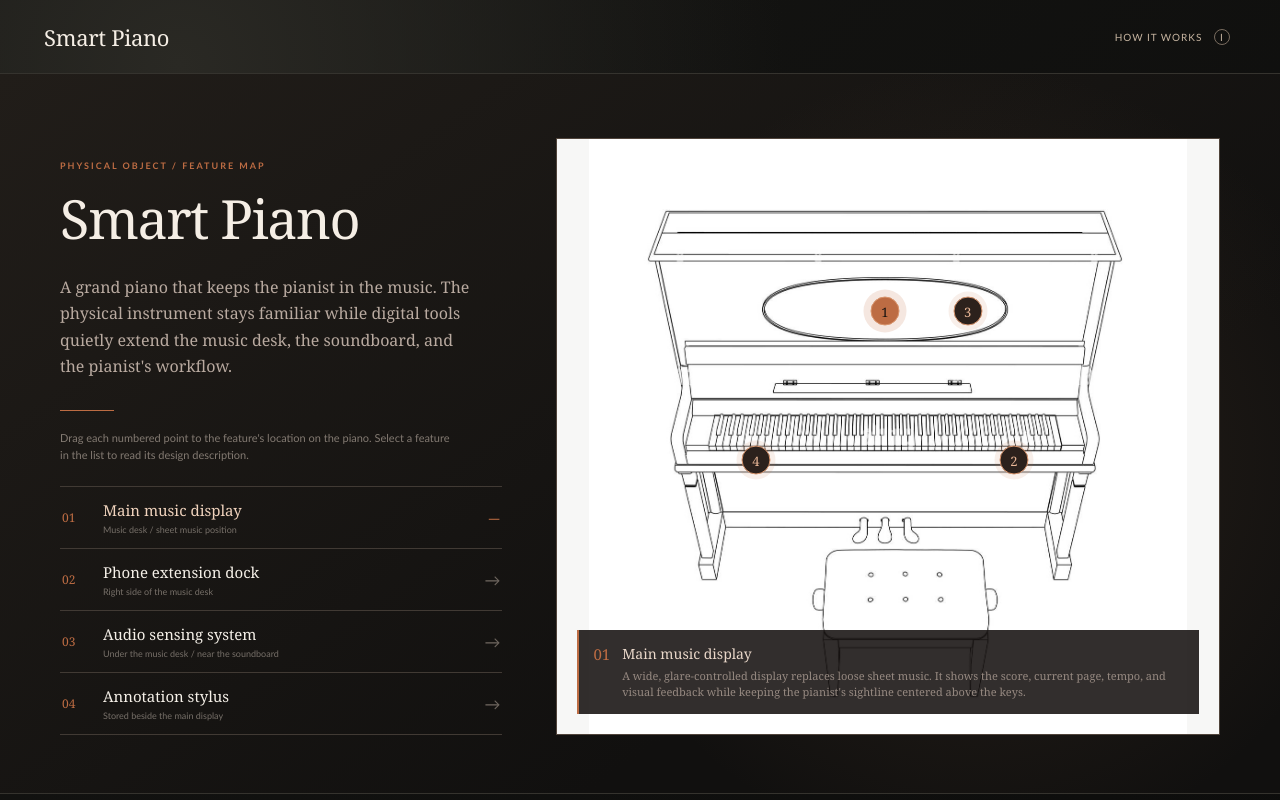
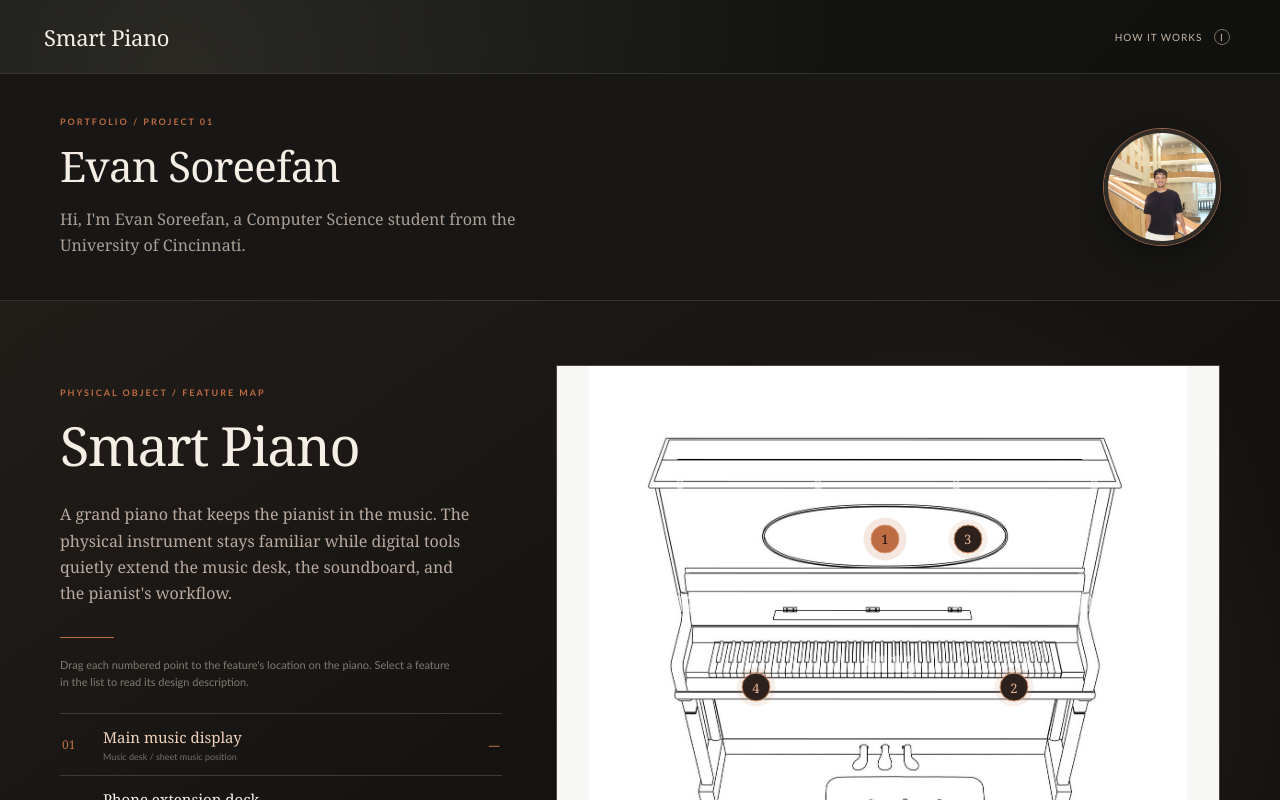
Before and after one commit to soreefei/UI_Project1, a Svelte app: page / in a window 1280 px wide. Shown: the top 800 px of the page. Built offline with nearby package versions, Linux system fonts and the light colour scheme.

Commit message:
more changes

```diff
--- a/src/App.svelte
+++ b/src/App.svelte
@@ -1,5 +1,6 @@
 <script>
   import pianoImage from "../outline-of-a-piano-with-a-chair-from-black-lines-isolated-on-a-white-background-front-view-vector-illustration-2R5HHD9.jpg";
+  import profileImage from "../professionalPFP.jpg";
 
   const songs = [
     {
@@ -192,6 +193,22 @@
       >How it works <span>i</span></button
     >
   </header>
+
+  <section class="portfolio-intro" aria-labelledby="portfolio-title">
+    <div class="portfolio-copy">
+      <p class="eyebrow">PORTFOLIO / PROJECT 01</p>
+      <h2 id="portfolio-title">Evan Soreefan</h2>
+      <p>
+        Hi, I'm Evan Soreefan, a Computer Science student from the University of
+        Cincinnati.
+      </p>
+    </div>
+    <img
+      class="profile-image"
+      src={profileImage}
+      alt="Portrait of Evan Soreefan"
+    />
+  </section>
 
   <section class="object-overview" aria-labelledby="overview-title">
     <div class="overview-copy">
```
Also changed, not shown: professionalPFP.jpg (added), src/main.css.
